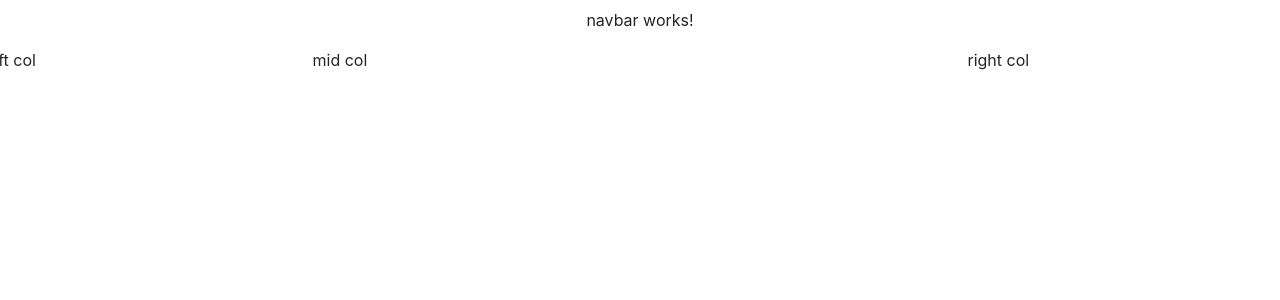
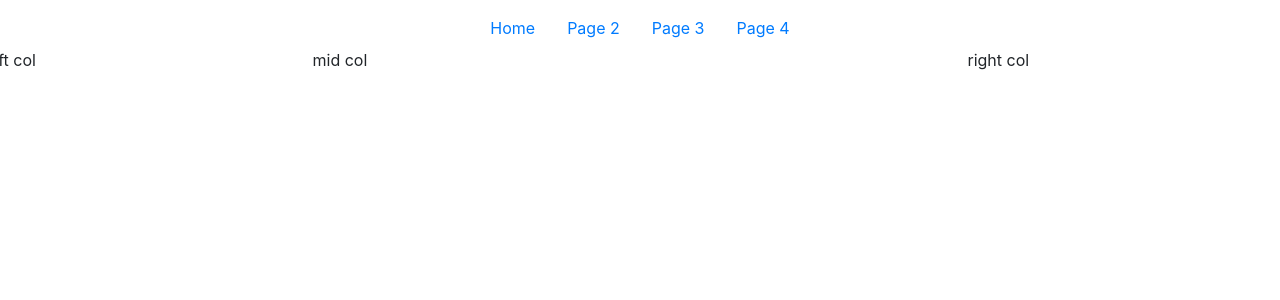
Before and after one commit to AlgoLearnWCSU/AlgoLearnWeb, an Angular app: page / in a window 1280 px wide. Shown: the top 300 px of the page. Built offline with nearby package versions, Linux system fonts and the light colour scheme.

Commit message:
#2 add navbar

```diff
--- a/src/app/navbar/navbar.component.html
+++ b/src/app/navbar/navbar.component.html
@@ -1 +1,5 @@
-<p>navbar works!</p>
+<ul ngbNav [activeId]="route.url | async" class="nav-pills justify-content-center">
+	<li [ngbNavItem]="link.path" *ngFor="let link of links">
+		<a ngbNavLink routerLink="./{{link.path}}">{{ link.title }}</a>
+	</li>
+</ul>
--- a/src/app/navbar/navbar.component.ts
+++ b/src/app/navbar/navbar.component.ts
@@ -1,4 +1,5 @@
 import { Component, OnInit } from '@angular/core';
+import { ActivatedRoute } from '@angular/router';
 
 @Component({
 	selector: 'app-navbar',
@@ -7,7 +8,15 @@ import { Component, OnInit } from '@angular/core';
 })
 export class NavbarComponent implements OnInit {
 
-	constructor() { }
+	links = [
+		{ title: 'Home', path: '/home' },
+		{ title: 'Page 2', path: '/page1' },
+		{ title: 'Page 3', path: '/page2' },
+		{ title: 'Page 4', path: '/page3' },
+	];
+
+	constructor(public route: ActivatedRoute) {
+	}
 
 	ngOnInit(): void {
 	}
```
